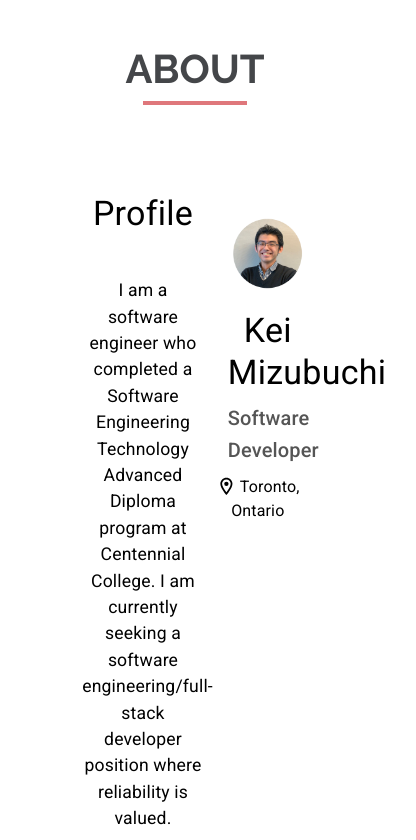
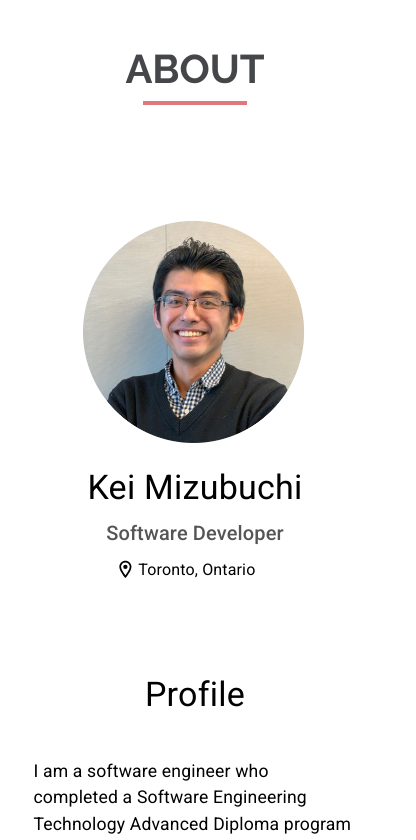
Before and after one commit to Kmzbch/Portfolio, a React (Create React App) app: page / in a window 390 px wide. Shown: the part 1140-1980 px from the top of the page, 416 px wide, since content can reach past the window. Built offline with nearby package versions, Linux system fonts and the light colour scheme.

Commit message:
responsive styles to Timeline added

```diff
--- a/src/components/about/About.scss
+++ b/src/components/about/About.scss
@@ -100,6 +100,7 @@
 	}
 
 	.about-tech-image {
+		opacity: .8;
 		display: inline-block;
 		vertical-align: middle;
 		width: 30vw;
@@ -108,6 +109,30 @@
 	}
 
 	@media only screen and (max-width: 1000px) {
+		.about-me {
+			width: 95%;
+			flex-direction: column-reverse;
+		}
+
+		.profile-header {
+			text-align: center;
+			margin: 0 0 5vh 0;
+		}
+
+		.profile-image {
+			width: 40vw;
+		}
+
+		.profile {
+			padding-left: 0;
+			height: auto;
+		}
+
+		.description {
+			height: auto;
+			text-align: left;
+		}
+
 		.content {
 			text-align: center;
 		}
@@ -119,6 +144,7 @@
 
 		.sub-panel {
 			width: 100%;
+			flex-direction: column-reverse;
 		}
 
 		.tech-panel {
@@ -147,5 +173,8 @@
 		.about-skills {
 			width: 100%;
 		}
+		.profile-image {
+			width: 70%;
+		}
 	}
 }
--- a/src/components/about/AboutMe.js
+++ b/src/components/about/AboutMe.js
@@ -11,7 +11,7 @@ export default class AboutMe extends Component {
 	render() {
 		return (
 			<Grid className="about-me" container spacing={3} justify="center">
-				<Grid item xs={7} sm={7}>
+				<Grid className="description" item sm={12} md={7}>
 					<Typography className="profile-header" variant="h4">
 						Profile
 					</Typography>
@@ -33,7 +33,7 @@ export default class AboutMe extends Component {
 						back-end.
 					</Typography>
 				</Grid>
-				<Grid className="profile" item xs={5} sm={5}>
+				<Grid className="profile" item sm={12} md={5}>
 					<img className="profile-image" src="./images/about/profile2.png" alt="profile" />
 					<Typography variant="h4">Kei Mizubuchi</Typography>
 					<Typography
--- a/src/components/timeline/Timeline.scss
+++ b/src/components/timeline/Timeline.scss
@@ -112,4 +112,52 @@
 		padding: 0.25em 1em 0.2em 1em;
 		margin: 1em 0.3em .1em 0.3em;
 	}
+
+	@media only screen and (max-width: 1000px) {
+		.panel {
+			position: relative;
+			width: 80%;
+			padding: 0;
+			margin: 4em auto;
+			list-style: none;
+			&:before {
+				background-color: $secondary;
+				content: " ";
+				margin-left: -2em;
+				position: absolute;
+				top: 27px;
+				left: 2em;
+				width: 1px;
+				height: 97%;
+			}
+		}
+
+		.timeline-event-icon {
+			transform: rotate(45deg);
+			background-color: $color-6;
+			outline: 5px solid $accent;
+			display: block;
+			margin: 0.5em 0.5em 0.5em -2.4em;
+			position: absolute;
+			top: 1.6em;
+			left: 2.3em;
+			width: 0.3em;
+			height: 0.3em;
+		}
+
+		.timeline-event {
+			position: relative;
+			// margin-left: -2.4em;
+		}
+
+		.timeline-event-item {
+			padding: 2rem;
+			position: relative;
+			top: -1.875em;
+			left: 0;
+
+			// left: 2rem;
+			width: 90%;
+		}
+	}
 }
```
